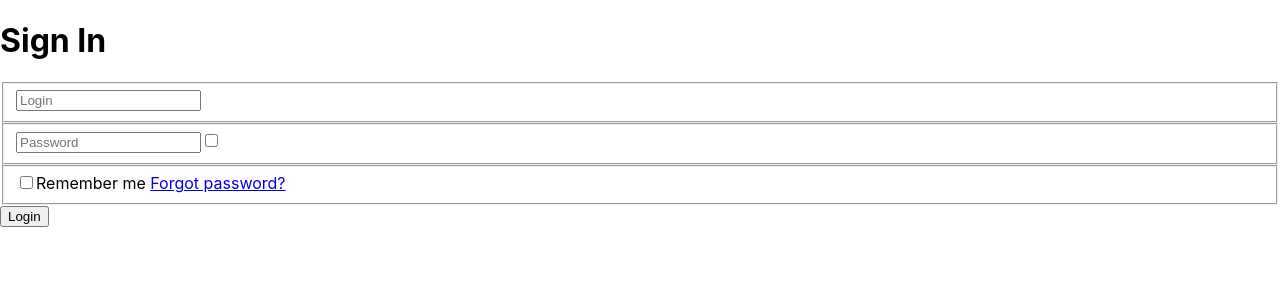
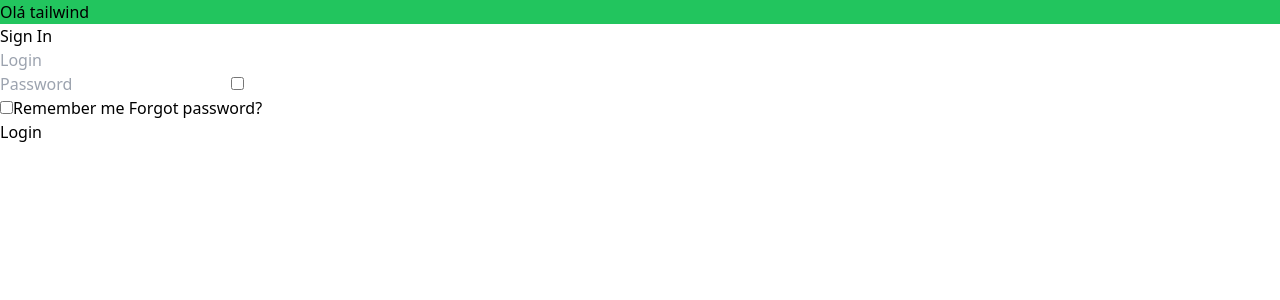
Before and after one commit to betrybe/real-life-css, a React (Create React App) app: page / in a window 1280 px wide. Shown: the top 300 px of the page. Built offline with nearby package versions, Linux system fonts and the light colour scheme.

Commit message:
instalando tailwindcss

```diff
--- a/package.json
+++ b/package.json
@@ -34,5 +34,10 @@
       "last 1 firefox version",
       "last 1 safari version"
     ]
+  },
+  "devDependencies": {
+    "autoprefixer": "^10.4.7",
+    "postcss": "^8.4.14",
+    "tailwindcss": "^3.1.6"
   }
 }
--- /dev/null
+++ b/postcss.config.js
@@ -0,0 +1,6 @@
+module.exports = {
+  plugins: {
+    tailwindcss: {},
+    autoprefixer: {},
+  },
+}
--- a/src/App.js
+++ b/src/App.js
@@ -3,7 +3,10 @@
 
 function App() {
   return (
-    <LoginForm />
+    <>
+      <h1 className='bg-green-500'>Olá tailwind</h1>
+      <LoginForm />
+    </>
   );
 }
 
--- a/src/index.css
+++ b/src/index.css
@@ -1,13 +1,3 @@
-body {
-  margin: 0;
-  font-family: -apple-system, BlinkMacSystemFont, 'Segoe UI', 'Roboto', 'Oxygen',
-    'Ubuntu', 'Cantarell', 'Fira Sans', 'Droid Sans', 'Helvetica Neue',
-    sans-serif;
-  -webkit-font-smoothing: antialiased;
-  -moz-osx-font-smoothing: grayscale;
-}
-
-code {
-  font-family: source-code-pro, Menlo, Monaco, Consolas, 'Courier New',
-    monospace;
-}
+@tailwind base;
+@tailwind components;
+@tailwind utilities;
--- /dev/null
+++ b/tailwind.config.js
@@ -0,0 +1,10 @@
+/** @type {import('tailwindcss').Config} */
+module.exports = {
+  content: [
+    "./src/**/*.{js,jsx,ts,tsx}",
+  ],
+  theme: {
+    extend: {},
+  },
+  plugins: [],
+}
```
Also changed, not shown: 1 other file (tests, documents, lock files or other folders).
